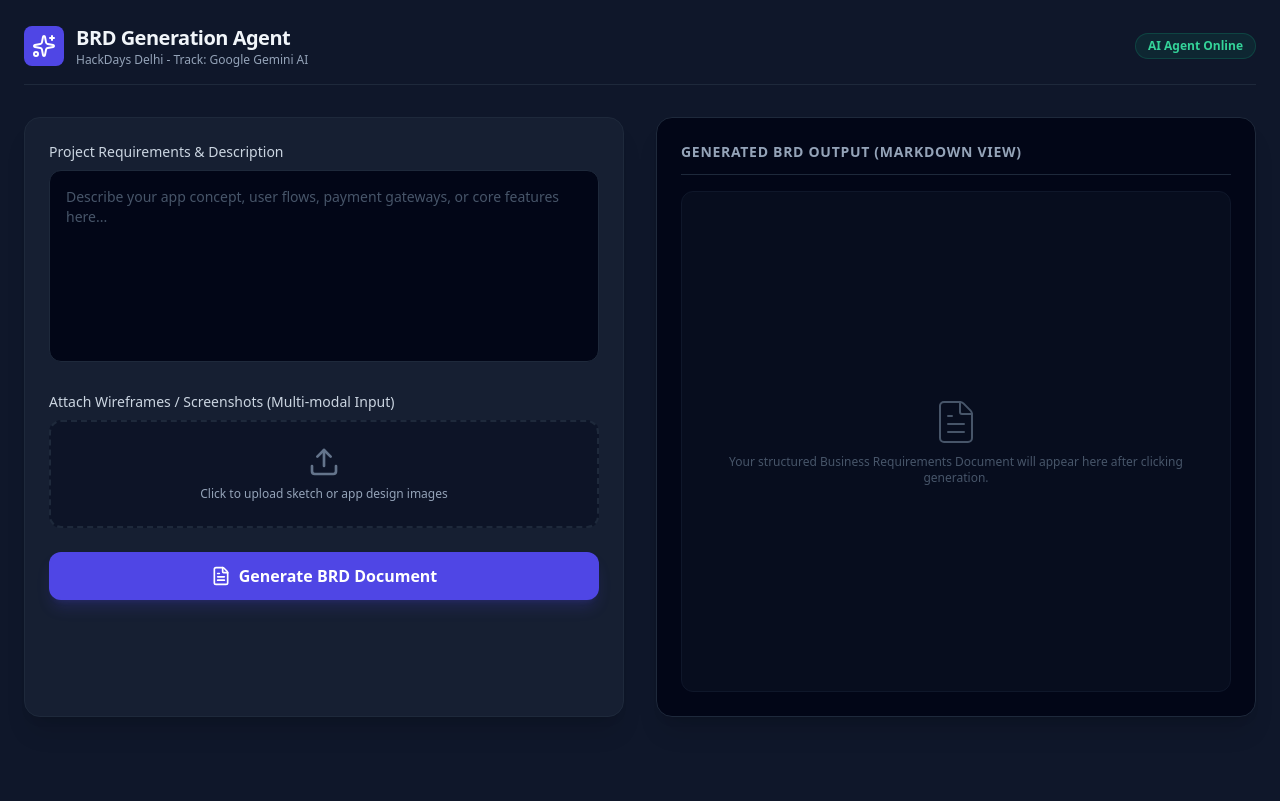
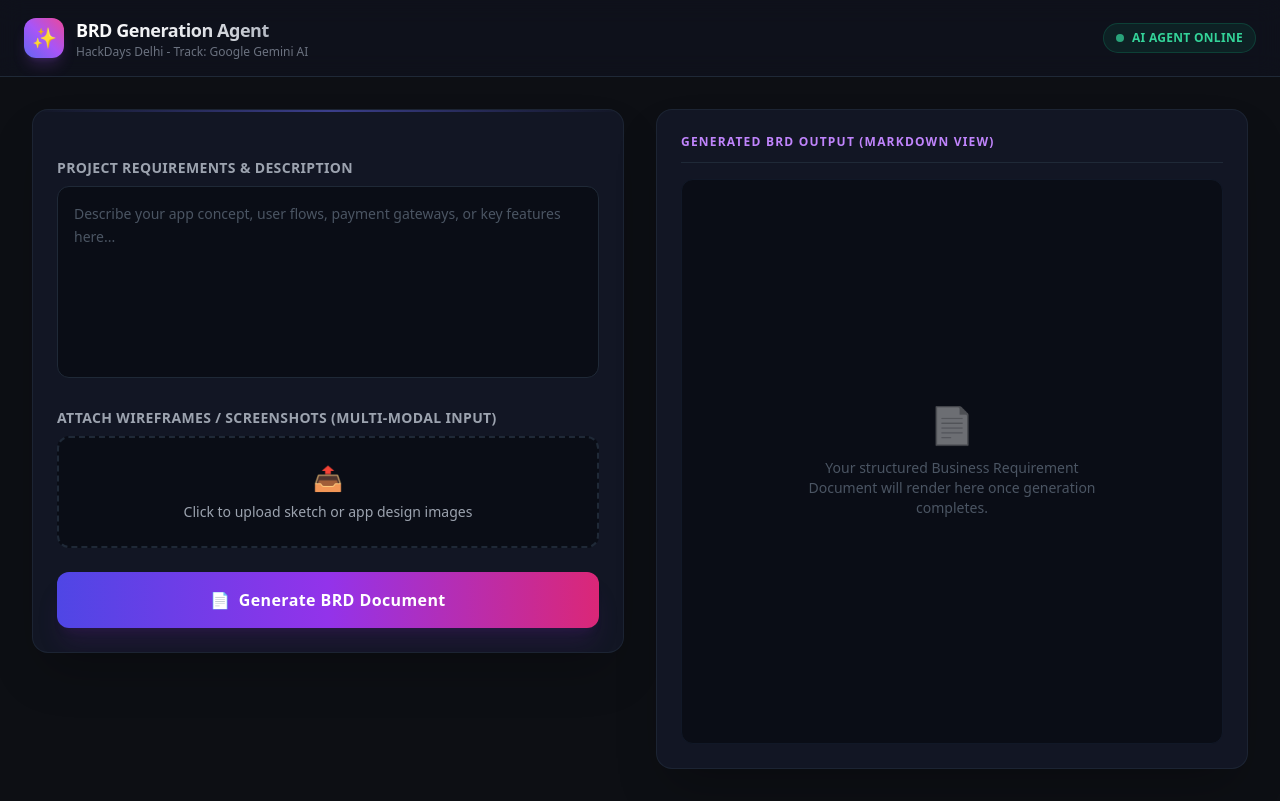
Before and after one commit to pankajmakwana0701/BRD-Generation-Agent-, a React (Create React App) app in the folder client/: page / in a window 1280 px wide. Built offline with nearby package versions, Linux system fonts and the light colour scheme; the HTML template or start-up script is replaced by a standard one.

Commit message:
deploy: complete system synchronization for frontend and backend production

```diff
--- a/client/src/App.js
+++ b/client/src/App.js
@@ -1,45 +1,51 @@
-import React, { useState } from 'react';
-import axios from 'axios';
-import ReactMarkdown from 'react-markdown';
-import html2pdf from 'html2pdf.js';
-import { Upload, FileText, Loader2, Sparkles } from 'lucide-react';
+import React, { useState } from "react";
+import axios from "axios";
 
 function App() {
-  const [textPrompt, setTextPrompt] = useState('');
+  const [textPrompt, setTextPrompt] = useState("");
   const [selectedFiles, setSelectedFiles] = useState([]);
+  const [brdOutput, setBrdOutput] = useState("");
   const [loading, setLoading] = useState(false);
-  const [generatedBrd, setGeneratedBrd] = useState('');
-  const [error, setError] = useState('');
+  const [errorMessage, setErrorMessage] = useState("");
 
-  // Handle file selection
+  // ====== LIVE RENDER BACKEND CONFIGURATION ======
+  const RENDER_BACKEND_URL = "https://brd-generation-agent.onrender.com";
+
+  // File selection handler
   const handleFileChange = (e) => {
     if (e.target.files) {
       setSelectedFiles(Array.from(e.target.files));
     }
   };
 
-  // Submit handler to call our Backend API
-  const handleSubmit = async (e) => {
+  // Main Generation Handler
+  const handleGenerateBRD = async (e) => {
     e.preventDefault();
+
     if (!textPrompt.trim()) {
-      setError('Please provide a brief project description.');
+      setErrorMessage("Please enter your project requirements first!");
       return;
     }
 
     setLoading(true);
-    setError('');
-    setGeneratedBrd('');
+    setErrorMessage("");
+    setBrdOutput("");
 
-    // Prepare Multipart Form Data for Multi-modal upload
+    // FIX: Correctly instantiate Multipart FormData with capital 'F'
     const formData = new FormData();
-    formData.append('textPrompt', textPrompt);
+    formData.append("textPrompt", textPrompt);
+
+    // Append files if selected by user
+    if (selectedFiles.length > 0) {
       selectedFiles.forEach((file) => {
-      formData.append('files', file); // Matches backend multer array field 'files'
+        formData.append("files", file);
       });
+    }
 
     try {
+      // POST network streaming to production cloud backend
       const response = await axios.post(
-  "http://localhost:5000/api/generate-brd",
+        `${RENDER_BACKEND_URL}/api/generate-brd`,
         formData,
         {
           headers: {
@@ -49,159 +55,155 @@ function App() {
       );
 
       if (response.data.success) {
-        setGeneratedBrd(response.data.brd);
+        setBrdOutput(response.data.brd);
       } else {
-        setError('Something went wrong. Please try again.');
+        setErrorMessage(response.data.error || "Failed to generate BRD Document.");
       }
-    } catch (err) {
-      console.error(err);
-      setError(err.response?.data?.error || 'Failed to connect to the AI Server.');
+    } catch (error) {
+      console.error("❌ FRONTEND CONNECTION ERROR:", error);
+
+      // Detailed user-friendly state mapping for network crashes
+      const serverErrorMsg = error.response?.data?.error || error.message;
+      setErrorMessage(
+        serverErrorMsg.includes("demand")
+          ? "Server is busy with high demand. Please click generate again in 1 minute!"
+          : `AI Server Error: ${serverErrorMsg}`
+      );
     } finally {
       setLoading(false);
     }
   };
 
-  const downloadPDF = () => {
-    const element = document.getElementById('brd-content');
-    if (!element) return;
-
-    const opt = {
-      margin: [0.5, 0.5],
-      filename: 'Business_Requirements_Document.pdf',
-      image: { type: 'jpeg', quality: 0.98 },
-      html2canvas: { scale: 2 },
-      jsPDF: { unit: 'in', format: 'letter', orientation: 'portrait' }
-    };
-
-    html2pdf().set(opt).from(element).save();
-  };
-
   return (
-    <div className="min-h-screen bg-slate-900 text-slate-100 font-sans p-6">
-      {/* Top Header */}
-      <header className="max-w-7xl mx-auto mb-8 border-b border-slate-800 pb-4 flex items-center justify-between">
-        <div className="flex items-center gap-3">
-          <div className="bg-indigo-600 p-2 rounded-lg">
-            <Sparkles className="w-6 h-6 text-white" />
+    <div className="min-h-screen bg-[#0d0f14] text-gray-100 font-sans antialiased selection:bg-purple-500/30 selection:text-purple-200">
+      {/* Top Professional Header Navigation */}
+      <header className="border-b border-gray-800 bg-[#0f121d]/80 backdrop-blur-md sticky top-0 z-50 px-6 py-4 flex items-center justify-between">
+        <div className="flex items-center space-x-3">
+          <div className="h-10 w-10 rounded-xl bg-gradient-to-tr from-indigo-500 via-purple-500 to-pink-500 flex items-center justify-center shadow-lg shadow-purple-500/20">
+            <span className="text-xl font-bold text-white">✨</span>
           </div>
           <div>
-            <h1 className="text-xl font-bold tracking-tight">BRD Generation Agent</h1>
-            <p className="text-xs text-slate-400">HackDays Delhi - Track: Google Gemini AI</p>
+            <h1 className="text-lg font-bold tracking-tight bg-gradient-to-r from-white via-gray-200 to-gray-400 bg-clip-text text-transparent">
+              BRD Generation Agent
+            </h1>
+            <p className="text-xs text-gray-500 font-medium">HackDays Delhi - Track: Google Gemini AI</p>
           </div>
         </div>
-        <span className="bg-emerald-500/10 text-emerald-400 border border-emerald-500/20 px-3 py-1 rounded-full text-xs font-semibold">
-          AI Agent Online
-        </span>
+        <div className="flex items-center space-x-2 bg-emerald-500/10 border border-emerald-500/20 px-3 py-1.5 rounded-full">
+          <span className="h-2 w-2 rounded-full bg-emerald-400 animate-pulse" />
+          <span className="text-xs font-semibold text-emerald-400 tracking-wide uppercase">AI Agent Online</span>
+        </div>
       </header>
 
-      {/* Main Workspace Layout */}
-      <main className="max-w-7xl mx-auto grid grid-cols-1 lg:grid-cols-2 gap-8">
+      {/* Main Container Layout */}
+      <main className="max-w-7xl mx-auto p-4 md:p-8 grid grid-cols-1 lg:grid-cols-2 gap-8 items-start">
 
-        {/* Left Side: Input Panel */}
-        <section className="bg-slate-800/50 border border-slate-800 p-6 rounded-2xl shadow-xl flex flex-col justify-between">
-          <form onSubmit={handleSubmit} className="space-y-6">
+        {/* Left Side: Input Workflow Control Panel */}
+        <section className="bg-[#121624] border border-gray-800/80 rounded-2xl p-6 shadow-2xl space-y-6 relative overflow-hidden group">
+          <div className="absolute top-0 left-0 w-full h-[2px] bg-gradient-to-r from-transparent via-indigo-500 to-transparent opacity-50 group-hover:opacity-100 transition-opacity" />
+
           <div>
-              <label className="block text-sm font-medium text-slate-300 mb-2">
+            <label className="block text-sm font-semibold tracking-wide uppercase text-gray-400 mb-2">
               Project Requirements & Description
             </label>
             <textarea
+              className="w-full h-48 bg-[#0a0d16] text-gray-200 placeholder-gray-600 border border-gray-800 rounded-xl p-4 focus:outline-none focus:ring-2 focus:ring-purple-500/40 focus:border-purple-500 transition-all resize-none text-sm leading-relaxed"
+              placeholder="Describe your app concept, user flows, payment gateways, or key features here..."
               value={textPrompt}
               onChange={(e) => setTextPrompt(e.target.value)}
-                placeholder="Describe your app concept, user flows, payment gateways, or core features here..."
-                className="w-full h-48 bg-slate-950 border border-slate-800 rounded-xl p-4 text-slate-200 placeholder-slate-600 focus:outline-none focus:border-indigo-500 transition resize-none text-sm"
             />
           </div>
 
-            {/* File Upload Box */}
+          {/* Wireframes Upload Container */}
           <div>
-              <label className="block text-sm font-medium text-slate-300 mb-2">
+            <label className="block text-sm font-semibold tracking-wide uppercase text-gray-400 mb-2">
               Attach Wireframes / Screenshots (Multi-modal Input)
             </label>
-              <label className="border-2 border-dashed border-slate-800 hover:border-indigo-500/50 bg-slate-950/40 rounded-xl p-6 flex flex-col items-center justify-center cursor-pointer transition group">
-                <Upload className="w-8 h-8 text-slate-500 group-hover:text-indigo-400 mb-2 transition" />
-                <span className="text-xs text-slate-400 group-hover:text-slate-300">
-                  Click to upload sketch or app design images
-                </span>
+            <div className="border-2 border-dashed border-gray-800 hover:border-purple-500/50 bg-[#0a0d16] rounded-xl p-6 transition-colors text-center relative cursor-pointer group/upload">
               <input
                 type="file"
                 multiple
                 accept="image/*"
                 onChange={handleFileChange}
-                  className="hidden"
+                className="absolute inset-0 opacity-0 cursor-pointer"
               />
-              </label>
-
-              {/* Selected file preview names */}
+              <div className="space-y-2">
+                <div className="text-2xl text-gray-500 group-hover/upload:text-purple-400 transition-colors">📤</div>
+                <p className="text-sm text-gray-400 font-medium">Click to upload sketch or app design images</p>
                 {selectedFiles.length > 0 && (
-                <div className="mt-3 space-y-1">
-                  <p className="text-xs font-semibold text-indigo-400">Selected Files:</p>
-                  {selectedFiles.map((file, idx) => (
-                    <p key={idx} className="text-xs text-slate-400 flex items-center gap-1">
-                      📁 {file.name}
+                  <p className="text-xs text-purple-400 font-semibold bg-purple-500/10 inline-block px-2.5 py-1 rounded-md mt-2">
+                    📎 {selectedFiles.length} files staged for analysis
                   </p>
-                  ))}
-                </div>
                 )}
               </div>
+            </div>
+          </div>
 
-            {error && (
-              <div className="p-3 bg-rose-500/10 border border-rose-500/20 text-rose-400 text-xs rounded-lg">
-                {error}
+          {/* Functional Dynamic Errors Window */}
+          {errorMessage && (
+            <div className="bg-rose-500/10 border border-rose-500/20 text-rose-400 text-xs font-medium rounded-xl p-4 leading-relaxed animate-fadeIn">
+              ⚠️ {errorMessage}
             </div>
           )}
 
+          {/* Submission CTA Trigger Button */}
           <button
-              type="submit"
+            onClick={handleGenerateBRD}
             disabled={loading}
-              className="w-full bg-indigo-600 hover:bg-indigo-500 disabled:bg-indigo-800 text-white font-semibold py-3 px-4 rounded-xl shadow-lg shadow-indigo-600/20 transition flex items-center justify-center gap-2"
+            className={`w-full py-4 rounded-xl font-bold tracking-wide transition-all shadow-xl transform active:scale-[0.99] flex items-center justify-center space-x-2 ${
+              loading
+                ? "bg-gray-800 text-gray-500 cursor-not-allowed"
+                : "bg-gradient-to-r from-indigo-600 via-purple-600 to-pink-600 hover:from-indigo-500 hover:to-pink-500 text-white shadow-purple-900/20 hover:shadow-purple-500/20"
+            }`}
           >
             {loading ? (
               <>
-                  <Loader2 className="w-5 h-5 animate-spin" />
-                  Analyzing Inputs & Generating BRD...
+                <svg className="animate-spin h-5 w-5 text-purple-400" fill="none" viewBox="0 0 24 24">
+                  <circle className="opacity-25" cx="12" cy="12" r="10" stroke="currentColor" strokeWidth="4" />
+                  <path className="opacity-75" fill="currentColor" d="M4 12a8 8 0 018-8V0C5.373 0 0 5.373 0 12h4zm2 5.291A7.962 7.962 0 014 12H0c0 3.042 1.135 5.824 3 7.938l3-2.647z" />
+                </svg>
+                <span className="animate-pulse tracking-widest text-sm text-purple-300">ANALYZING SPECIFICATIONS...</span>
               </>
             ) : (
               <>
-                  <FileText className="w-5 h-5" />
-                  Generate BRD Document
+                <span>📄</span>
+                <span>Generate BRD Document</span>
               </>
             )}
           </button>
-          </form>
         </section>
 
-        {/* Right Side: Output Panel */}
-        <section className="bg-slate-950 border border-slate-800 rounded-2xl p-6 shadow-xl min-h-[600px] flex flex-col">
-          <div className="border-b border-slate-800 pb-3 mb-4 flex items-center justify-between">
-            <h2 className="text-sm font-semibold text-slate-400 tracking-wider uppercase">
+        {/* Right Side: Professional Generated BRD Workspace View */}
+        <section className="bg-[#121624] border border-gray-800/80 rounded-2xl p-6 shadow-2xl h-[calc(100vh-140px)] min-h-[500px] flex flex-col justify-between relative group">
+          <div className="absolute top-0 right-0 w-[120px] h-[120px] bg-purple-500/5 rounded-full blur-3xl opacity-0 group-hover:opacity-100 transition-opacity pointer-events-none" />
+
+          <div className="flex items-center justify-between border-b border-gray-800 pb-3 mb-4">
+            <h2 className="text-xs font-bold tracking-widest uppercase text-purple-400">
               Generated BRD Output (Markdown View)
             </h2>
-            {generatedBrd && (
+            {brdOutput && (
               <button
-                onClick={downloadPDF}
-                className="text-xs bg-indigo-600 hover:bg-indigo-500 px-3 py-1 rounded-md transition"
+                onClick={() => {
+                  navigator.clipboard.writeText(brdOutput);
+                  alert("BRD Markdown copied to clipboard!");
+                }}
+                className="text-xs bg-gray-800/60 border border-gray-700 hover:bg-gray-700 hover:text-white px-2.5 py-1 rounded-md transition-colors font-medium text-gray-300"
               >
-                Download PDF
+                📋 Copy Markdown
               </button>
             )}
           </div>
 
-          <div id="brd-content" className="flex-1 overflow-y-auto text-sm text-slate-300 leading-relaxed bg-slate-900/40 p-4 rounded-xl border border-slate-900">
-            {generatedBrd ? (
-              <ReactMarkdown
-                components={{
-                  h1: ({node, ...props}) => <h1 className="text-xl font-bold mb-4 text-white" {...props} />,
-                  h2: ({node, ...props}) => <h2 className="text-lg font-semibold mt-6 mb-2 text-indigo-400" {...props} />,
-                  p: ({node, ...props}) => <p className="mb-3" {...props} />,
-                  ul: ({node, ...props}) => <ul className="list-disc pl-5 mb-3" {...props} />,
-                }}
-              >
-                {generatedBrd}
-              </ReactMarkdown>
+          {/* Output Content Streaming Box */}
+          <div className="flex-1 overflow-y-auto bg-[#0a0d16] border border-gray-900 rounded-xl p-5 font-mono text-xs leading-relaxed text-gray-300 whitespace-pre-wrap select-text custom-scrollbar">
+            {brdOutput ? (
+              brdOutput
             ) : (
-              <div className="h-full flex flex-col items-center justify-center text-slate-600 text-center">
-                <FileText className="w-12 h-12 mb-2 stroke-[1]" />
-                <p className="text-xs">Your structured Business Requirements Document will appear here after clicking generation.</p>
+              <div className="h-full flex flex-col items-center justify-center text-center text-gray-600 space-y-3">
+                <span className="text-4xl filter grayscale opacity-40">📄</span>
+                <p className="max-w-xs font-sans text-sm font-medium">
+                  Your structured Business Requirement Document will render here once generation completes.
+                </p>
               </div>
             )}
           </div>
```
Also changed, not shown: 1 other file (tests, documents, lock files or other folders). Lines whose indentation alone changed are shown as unchanged.
